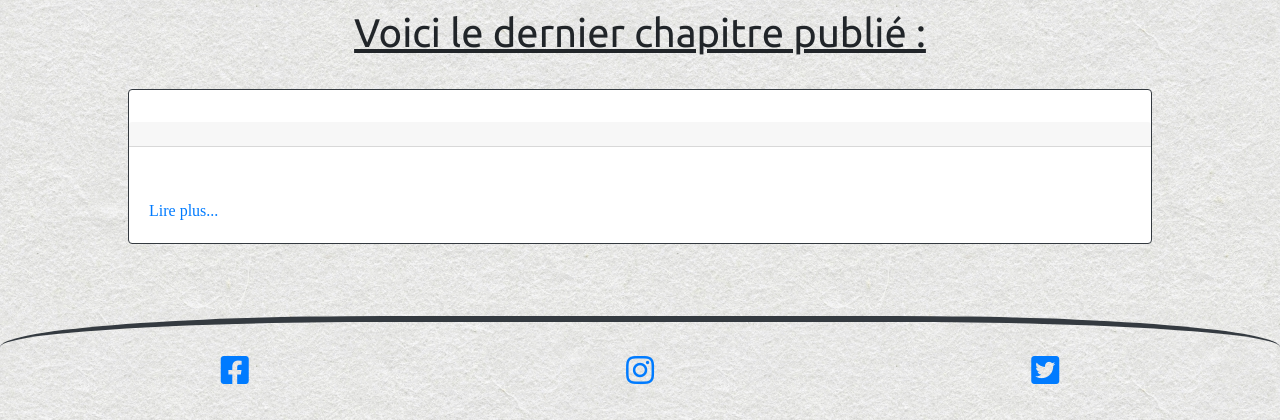
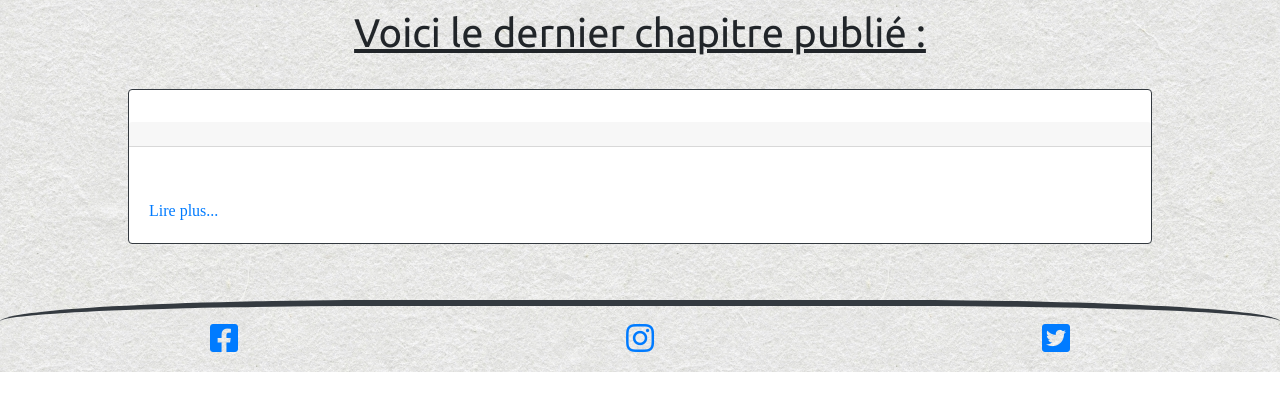
Before and after one commit to valentinantoin/Blog-Jean-Forteroche, a PHP site: template src/views/home.twig in a window 1280 px wide. Shown: the part 771-1191 px from the top of the page. After the commit the page ends 1143 px from the top, so only its background shows below. Run offline with PHP 8.4, Linux system fonts and the light colour scheme; the template is opened without the code that fills it, so the values that code supplies are empty; some libraries are stand-ins or nearby versions; some web fonts are replaced.

Commit message:
Fix footer height

```diff
--- a/public/css/style.css
+++ b/public/css/style.css
@@ -15,7 +15,7 @@ body {
     min-height: 100%;
     margin: 0;
     position: relative;
-    padding-bottom: 10rem;
+    padding-bottom: 7rem;
 }
 
 .controls {
@@ -59,8 +59,8 @@ h2 {
 footer {
     display: flex;
     justify-content: space-around;
-    padding: 2rem;
-    margin-top: 3rem;
+    padding: 1rem;
+    margin-top: 2rem;
     border-top: 6px solid #343a40;
     -webkit-border-radius: 30%;
     -moz-border-radius: 30%;
@@ -69,6 +69,10 @@ footer {
     bottom: 0;
     left: 0;
     right: 0;
+}
+
+.linkoff {
+    color: #000;
 }
 
 
```
